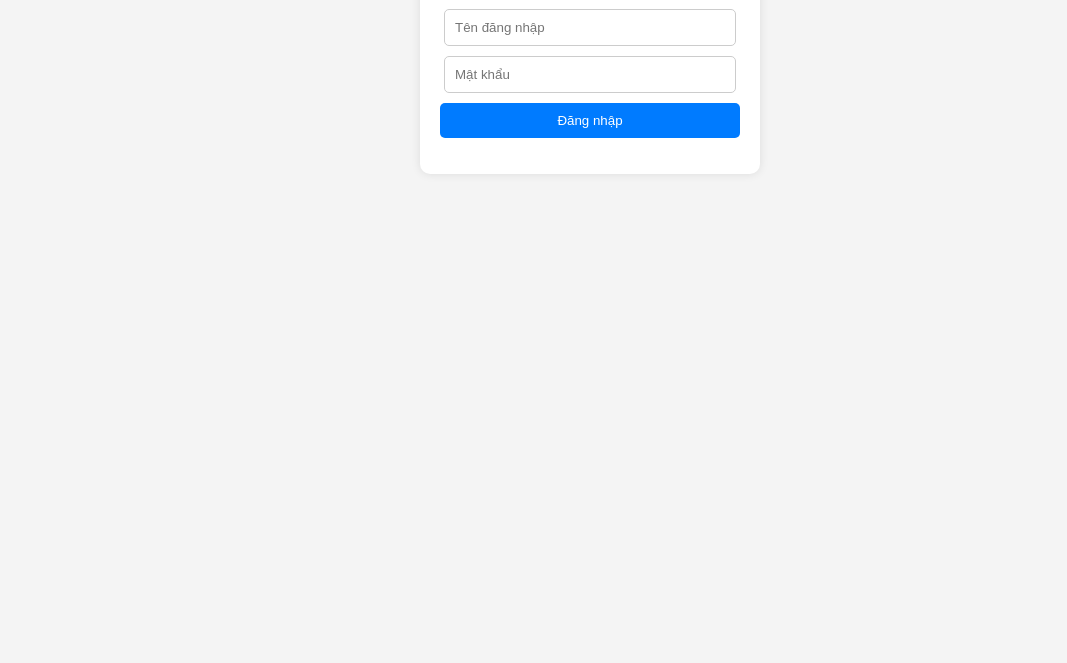
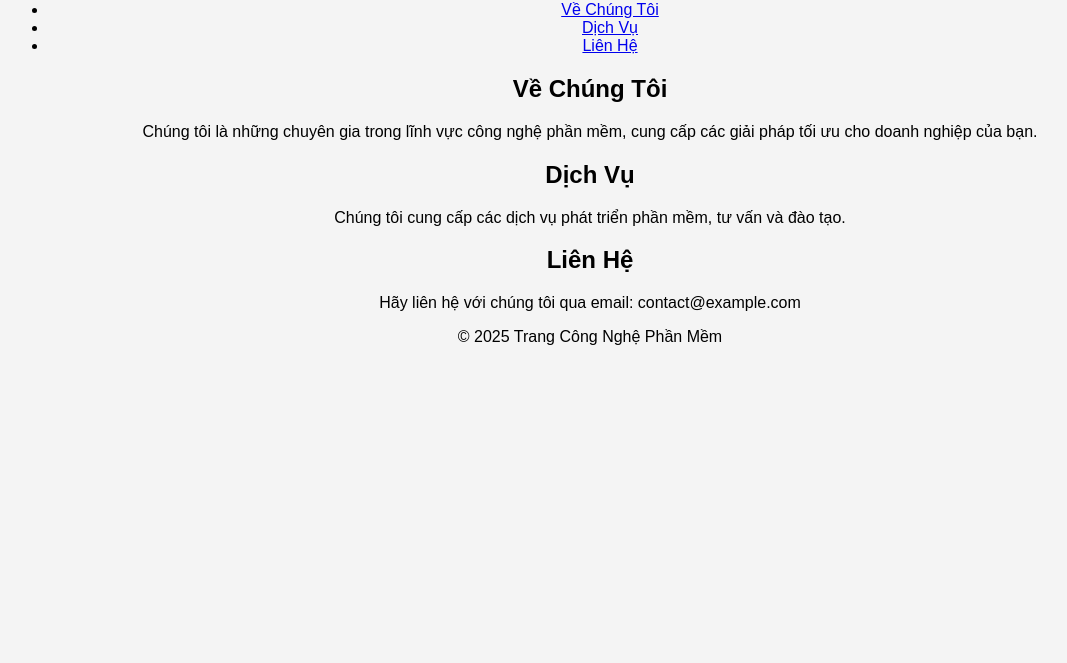
Before and after one commit to john-nguyenx/Group11, a plain HTML site: page index.html in a window 1280 px wide. Shown: the part 137-800 px from the top of the page, without its empty margins (50-1117 px from the left). Drawn offline with Linux system fonts and the light colour scheme.

Commit message:
Cập nhật index.html

```diff
--- a/index.html
+++ b/index.html
@@ -1,67 +1,36 @@
 <!DOCTYPE html>
-<html lang="vi">
+<html lang="en">
 <head>
     <meta charset="UTF-8">
     <meta name="viewport" content="width=device-width, initial-scale=1.0">
-    <title>Đăng Nhập - Công Nghệ Phần Mềm</title>
+    <title>Trang Công Nghệ Phần Mềm</title>
     <link rel="stylesheet" href="style.css">
 </head>
 <body>
-    <div class="container" id="loginForm">
-        <h2>Đăng Nhập</h2>
-        <input type="text" id="username" placeholder="Tên đăng nhập">
-        <input type="password" id="password" placeholder="Mật khẩu">
-        <button onclick="login()">Đăng nhập</button>
-        <p id="error-message"></p>
-    </div>
-
-    <div class="container" id="profilePage" style="display: none;">
-        <h2>Thông Tin Cá Nhân</h2>
-        <img src="image/1.jpg" alt="Ảnh minh họa" width="100">
-        <p><strong>Tên:</strong> Nguyễn Khánh Huỳnh</p>
-        <p><strong>Tuổi:</strong> 21</p>
-        <button onclick="logout()">Đăng Xuất</button>
-    </div>
-
-    <script>
-        function login() {
-            const fixedUsername = "admin";
-            const fixedPassword = "123456";
-
-            let username = document.getElementById("username").value;
-            let password = document.getElementById("password").value;
-
-            if (username === fixedUsername && password === fixedPassword) {
-                localStorage.setItem("isLoggedIn", "true");
-                showProfile();
-            } else {
-                document.getElementById("error-message").textContent = "Sai tài khoản hoặc mật khẩu!";
-            }
-        }
-
-        function logout() {
-            localStorage.removeItem("isLoggedIn");
-            showLoginForm();
-        }
-
-        function showProfile() {
-            document.getElementById("loginForm").style.display = "none";
-            document.getElementById("profilePage").style.display = "block";
-        }
-
-        function showLoginForm() {
-            document.getElementById("loginForm").style.display = "block";
-            document.getElementById("profilePage").style.display = "none";
-        }
-
-        // Kiểm tra nếu đã đăng nhập trước đó
-        window.onload = function () {
-            if (localStorage.getItem("isLoggedIn") === "true") {
-                showProfile();
-            } else {
-                showLoginForm();
-            }
-        };
-    </script>
+    <header>
+        <h1>Chào mừng đến với Trang Công Nghệ Phần Mềm</h1>
+    </header>
+    <nav>
+        <ul>
+            <li><a href="#about">Về Chúng Tôi</a></li>
+            <li><a href="#services">Dịch Vụ</a></li>
+            <li><a href="#contact">Liên Hệ</a></li>
+        </ul>
+    </nav>
+    <section id="about">
+        <h2>Về Chúng Tôi</h2>
+        <p>Chúng tôi là những chuyên gia trong lĩnh vực công nghệ phần mềm, cung cấp các giải pháp tối ưu cho doanh nghiệp của bạn.</p>
+    </section>
+    <section id="services">
+        <h2>Dịch Vụ</h2>
+        <p>Chúng tôi cung cấp các dịch vụ phát triển phần mềm, tư vấn và đào tạo.</p>
+    </section>
+    <section id="contact">
+        <h2>Liên Hệ</h2>
+        <p>Hãy liên hệ với chúng tôi qua email: contact@example.com</p>
+    </section>
+    <footer>
+        <p>&copy; 2025 Trang Công Nghệ Phần Mềm</p>
+    </footer>
 </body>
 </html>
```
